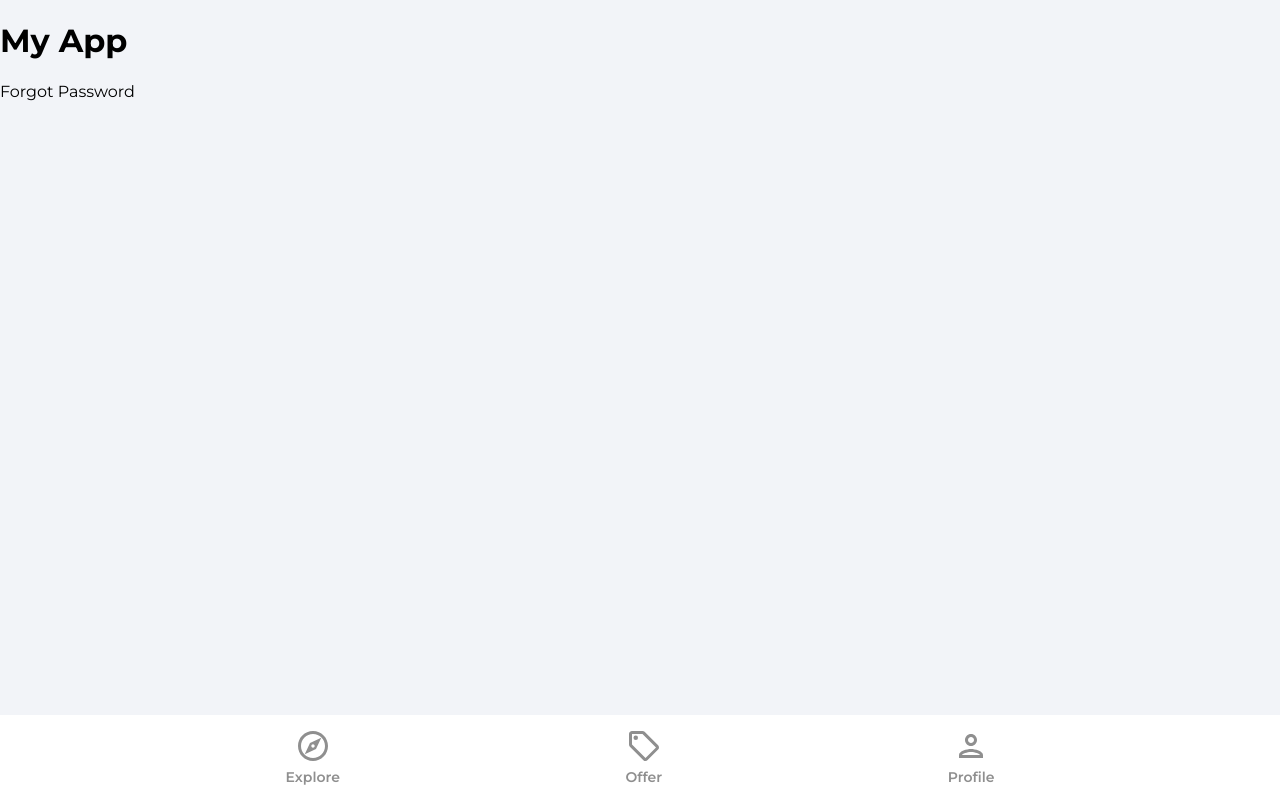
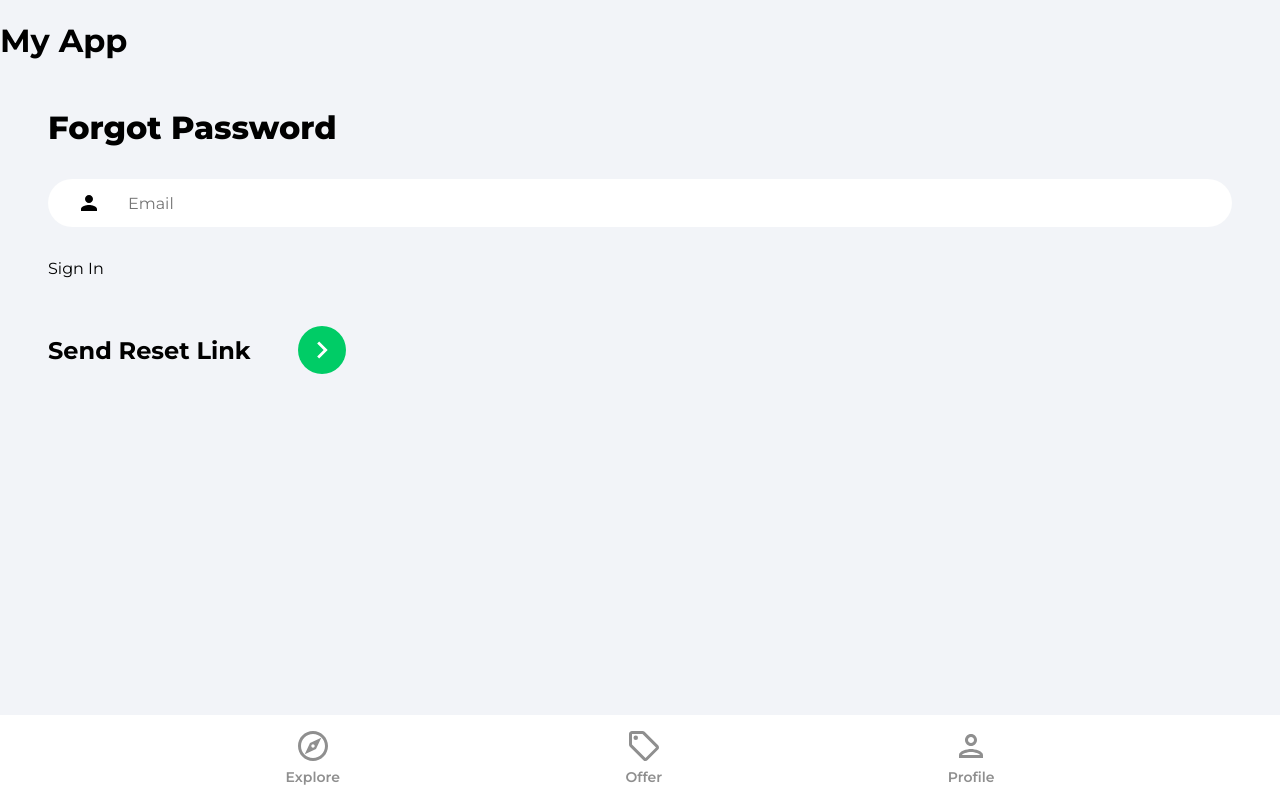
Before and after one commit to OybekKayumov/house-marketplace, a React (Create React App) app: page /forgot-password in a window 1280 px wide. Built offline with nearby package versions, Linux system fonts and the light colour scheme.

Commit message:
add forgotPasswor - changePassword using firebase, recieved pwd chande email, pwd changed, logged in with ne email OK

```diff
--- a/src/pages/ForgotPassword.jsx
+++ b/src/pages/ForgotPassword.jsx
@@ -1,9 +1,70 @@
-import React from 'react'
+import React, {useState} from 'react'
+import { Link } from 'react-router-dom'
+import { getAuth, sendPasswordResetEmail} from 'firebase/auth'
+import { toast } from 'react-toastify'
+import { ReactComponent as ArrowRightIcon } from '../assets/svg/keyboardArrowRightIcon.svg'
+import { async } from '@firebase/util'
 
 function ForgotPassword() {
+  const [email, setEmail] = useState('')
+
+  const onChange = (e) => {
+    setEmail(e.target.value)
+  }
+
+  const onSubmit = async (e) => {
+    e.preventDefault()
+
+    try {
+      const auth = getAuth()
+
+      await sendPasswordResetEmail(auth, email)
+      toast.success('Email was sent!')
+
+    } catch (error) {
+
+      toast.error('Could not send reset email!')
+    }
+  }
+
   return (
-    <div>Forgot Password</div>
+    <div className='pageContainer'>
+      <header>
+        <p className='pageHeader'>
+          Forgot Password
+        </p>
+      </header>
+
+      <main>
+        <form onSubmit={onSubmit}>
+          <input
+          type="email"
+          name=""
+          id="email"
+          value={email}
+          className='emailInput'
+          placeholder='Email'
+          onChange={onChange}
+        />
+
+        <Link className='forgotPassword' to='/sign-in'>
+          Sign In
+        </Link>
+
+        <div className='signInBar'>
+          <div className='signInText'>
+            Send Reset Link
+          </div>
+
+          <button className='signInButton'>
+            <ArrowRightIcon fill='#fff' width='34px' height='34px' />
+          </button>
+
+        </div>
+        </form>
+      </main>
+    </div>
   )
 }
 
-export default ForgotPassword
+export default ForgotPassword;
```
